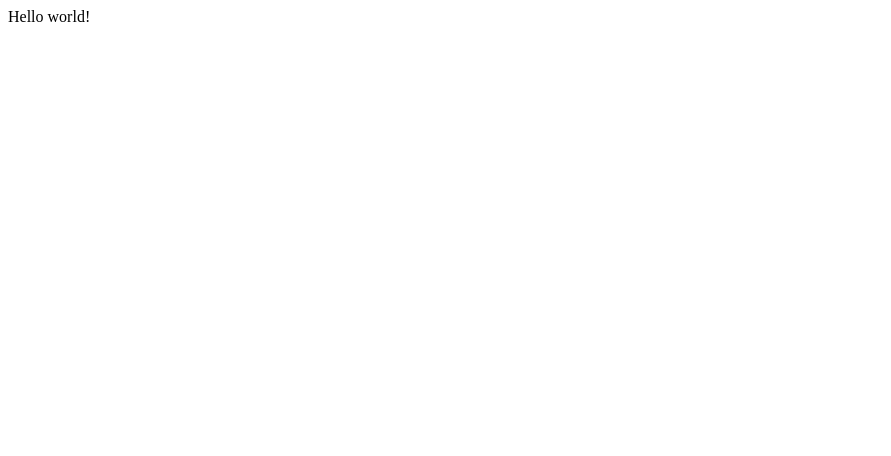
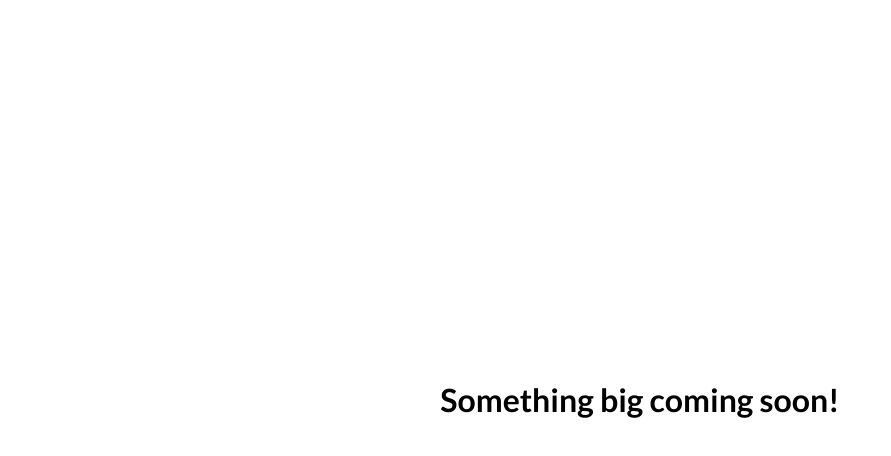
Before and after one commit to aakashkhatter1296/aakashkhatter1296.github.io, a Gatsby site: page / in a window 1280 px wide. Shown: the whole page, without its empty margins (0-891 px from the left). Built offline with nearby package versions, Linux system fonts and the light colour scheme; Gatsby itself is replaced by a stand-in of ours.

Commit message:
Add scss support, lato font, normalize.css

```diff
--- a/gatsby-config.js
+++ b/gatsby-config.js
@@ -6,5 +6,5 @@
 
 module.exports = {
   /* Your site config here */
-  plugins: [],
+  plugins: [`gatsby-plugin-sass`],
 }
--- a/package.json
+++ b/package.json
@@ -16,6 +16,8 @@
   },
   "dependencies": {
     "gatsby": "^2.24.85",
+    "gatsby-plugin-sass": "^2.3.22",
+    "node-sass": "^4.14.1",
     "react": "^16.12.0",
     "react-dom": "^16.12.0"
   },
--- a/src/pages/index.js
+++ b/src/pages/index.js
@@ -1,5 +1,14 @@
 import React from "react"
+// import reset styles and global styles
+import "./styles/normalize.css"
+import "./styles/globalStyles.scss"
+// import styles for index file
+import styles from "./styles/index.module.scss"
 
 export default function Home() {
-  return <div>Hello world!</div>
+  return (
+    <div className={styles.comingSoonContainer}>
+      <h1>Something big coming soon!</h1>
+    </div>
+  )
 }
--- /dev/null
+++ b/src/pages/styles/globalStyles.scss
@@ -0,0 +1,5 @@
+@import url("https://fonts.googleapis.com/css2?family=Lato:wght@400;700&display=swap");
+
+* {
+  font-family: "Lato", sans-serif;
+}
--- /dev/null
+++ b/src/pages/styles/index.module.scss
@@ -0,0 +1,7 @@
+.comingSoonContainer {
+  height: 100vh;
+  width: 100vw;
+  display: flex;
+  justify-content: center;
+  align-items: center;
+}
```
Also changed, not shown: src/pages/styles/normalize.css (added), 1 other file.
